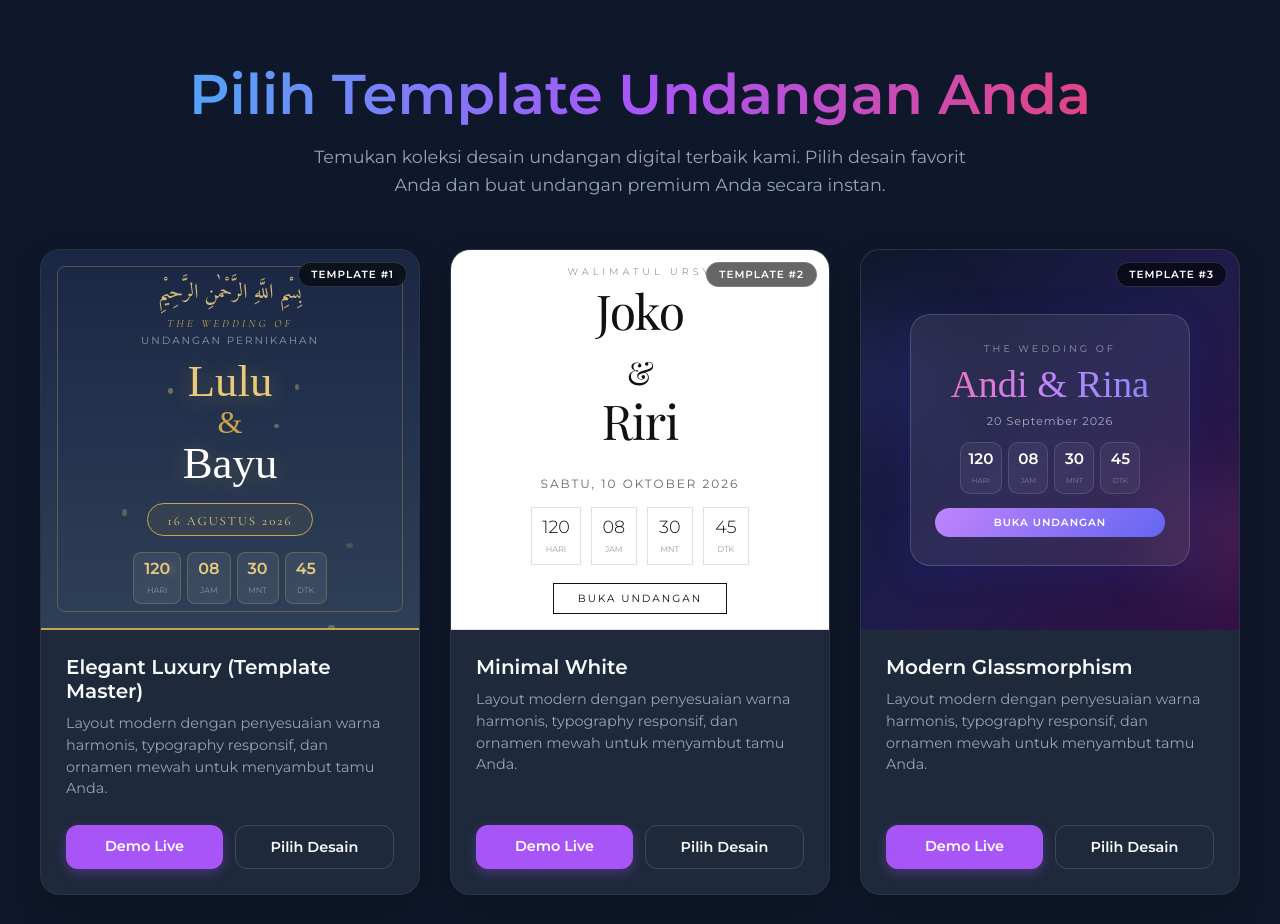
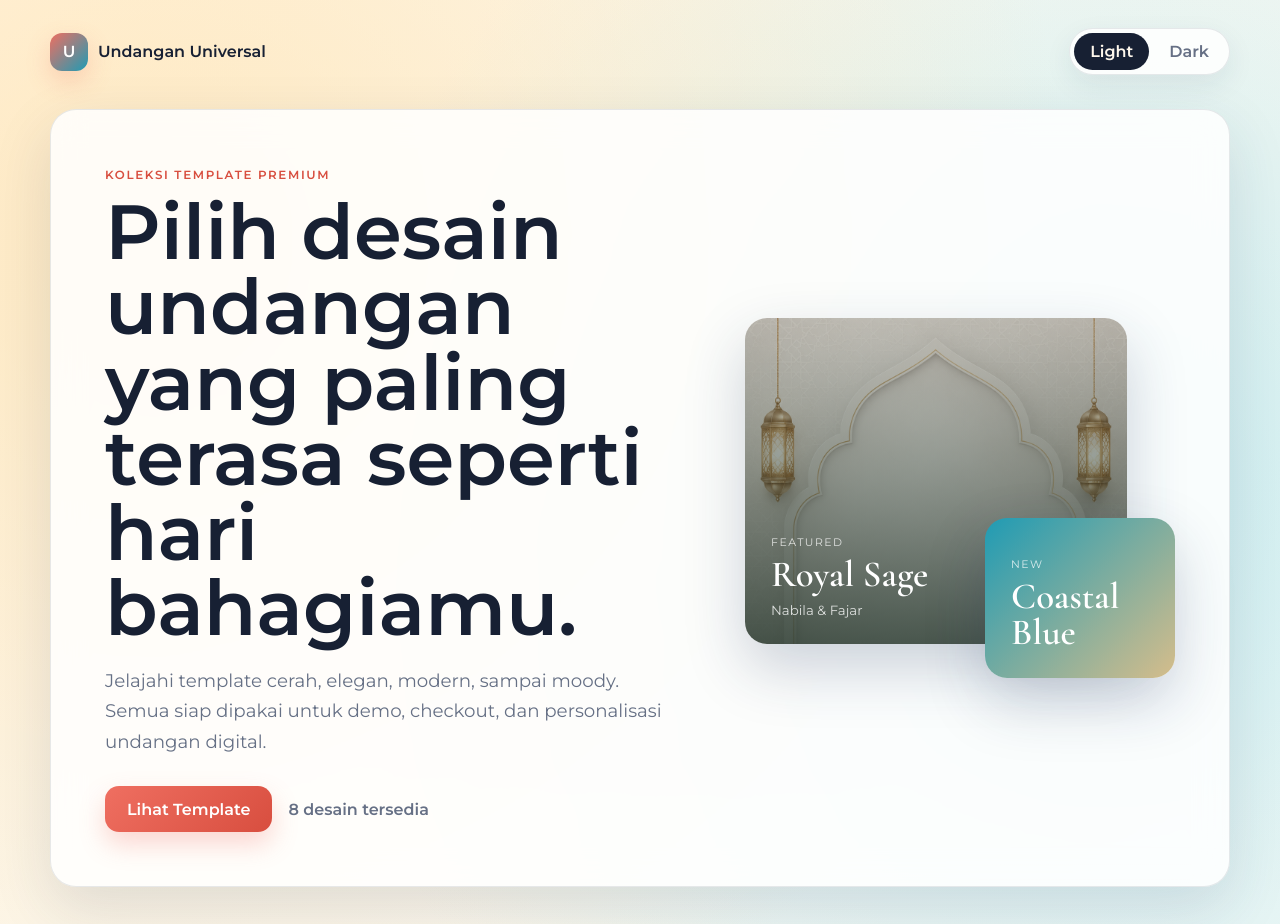
Before and after one commit to bayuwisnu92/undangan_universal, a React (Vite) app: page /templates in a window 1280 px wide. Shown: the top 924 px of the page. Built offline with nearby package versions, Linux system fonts and the light colour scheme; a web font is replaced by a local one.

Commit message:
menambahkan tema baru

```diff
--- a/src/index.css
+++ b/src/index.css
@@ -178,6 +178,338 @@ label {
   grid-template-columns: repeat(auto-fit, minmax(min(100%, 280px), 1fr)) !important;
 }
 
+.catalog-page {
+  --catalog-bg: #fff8ed;
+  --catalog-bg-soft: #f3fbff;
+  --catalog-surface: rgba(255, 255, 255, 0.86);
+  --catalog-surface-strong: #ffffff;
+  --catalog-text: #172033;
+  --catalog-muted: #667085;
+  --catalog-border: rgba(25, 38, 64, 0.1);
+  --catalog-primary: #ef6f61;
+  --catalog-primary-strong: #d84e3f;
+  --catalog-accent: #1f9bb4;
+  --catalog-shadow: 0 22px 60px rgba(31, 52, 92, 0.13);
+  --catalog-card-shadow: 0 16px 40px rgba(31, 52, 92, 0.11);
+
+  min-height: 100vh;
+  overflow: hidden;
+  background:
+    radial-gradient(circle at 12% 8%, rgba(255, 220, 156, 0.55), transparent 30%),
+    radial-gradient(circle at 86% 16%, rgba(116, 215, 232, 0.35), transparent 28%),
+    linear-gradient(135deg, var(--catalog-bg) 0%, var(--catalog-bg-soft) 100%);
+  color: var(--catalog-text);
+  font-family: Montserrat, system-ui, -apple-system, BlinkMacSystemFont, "Segoe UI", sans-serif;
+}
+
+.catalog-page[data-theme="dark"] {
+  --catalog-bg: #101827;
+  --catalog-bg-soft: #1c2434;
+  --catalog-surface: rgba(21, 31, 48, 0.82);
+  --catalog-surface-strong: #162033;
+  --catalog-text: #f8fafc;
+  --catalog-muted: #a7b3c7;
+  --catalog-border: rgba(255, 255, 255, 0.1);
+  --catalog-primary: #a855f7;
+  --catalog-primary-strong: #8b5cf6;
+  --catalog-accent: #38bdf8;
+  --catalog-shadow: 0 24px 70px rgba(0, 0, 0, 0.32);
+  --catalog-card-shadow: 0 18px 46px rgba(0, 0, 0, 0.28);
+
+  background:
+    radial-gradient(circle at 12% 8%, rgba(168, 85, 247, 0.24), transparent 30%),
+    radial-gradient(circle at 86% 16%, rgba(56, 189, 248, 0.16), transparent 28%),
+    linear-gradient(135deg, var(--catalog-bg) 0%, var(--catalog-bg-soft) 100%);
+}
+
+.catalog-shell {
+  width: min(1220px, 100%);
+  margin: 0 auto;
+  padding: 28px 20px 72px;
+}
+
+.catalog-topbar {
+  display: flex;
+  align-items: center;
+  justify-content: space-between;
+  gap: 16px;
+  margin-bottom: 34px;
+}
+
+.catalog-brand {
+  display: inline-flex;
+  align-items: center;
+  gap: 10px;
+  color: var(--catalog-text);
+  text-decoration: none;
+  font-weight: 800;
+}
+
+.catalog-brand-mark {
+  width: 38px;
+  height: 38px;
+  display: inline-grid;
+  place-items: center;
+  border-radius: 12px;
+  background: linear-gradient(135deg, var(--catalog-primary), var(--catalog-accent));
+  color: #fff;
+  box-shadow: 0 10px 24px rgba(239, 111, 97, 0.24);
+}
+
+.theme-toggle {
+  display: inline-flex;
+  padding: 4px;
+  gap: 4px;
+  background: var(--catalog-surface);
+  border: 1px solid var(--catalog-border);
+  border-radius: 999px;
+  box-shadow: 0 10px 28px rgba(31, 52, 92, 0.08);
+}
+
+.theme-toggle button {
+  border: 0;
+  border-radius: 999px;
+  background: transparent;
+  color: var(--catalog-muted);
+  padding: 9px 16px;
+  font-weight: 700;
+  cursor: pointer;
+}
+
+.theme-toggle button.active {
+  background: var(--catalog-text);
+  color: var(--catalog-bg);
+}
+
+.catalog-hero {
+  display: grid;
+  grid-template-columns: minmax(0, 1fr) minmax(320px, 430px);
+  gap: clamp(28px, 5vw, 64px);
+  align-items: center;
+  min-height: 470px;
+  padding: clamp(28px, 5vw, 54px);
+  background: var(--catalog-surface);
+  border: 1px solid var(--catalog-border);
+  border-radius: 26px;
+  box-shadow: var(--catalog-shadow);
+  backdrop-filter: blur(16px);
+}
+
+.catalog-eyebrow {
+  display: inline-block;
+  color: var(--catalog-primary-strong);
+  text-transform: uppercase;
+  letter-spacing: 0.14em;
+  font-size: 0.74rem;
+  font-weight: 800;
+  margin-bottom: 12px;
+}
+
+.catalog-hero h1 {
+  max-width: 760px;
+  font-size: clamp(2.35rem, 6vw, 4.9rem);
+  line-height: 0.98;
+  letter-spacing: 0;
+  margin: 0 0 20px;
+  color: var(--catalog-text);
+}
+
+.catalog-hero p,
+.catalog-section-heading p,
+.catalog-card-content p {
+  color: var(--catalog-muted);
+  line-height: 1.7;
+}
+
+.catalog-hero p {
+  max-width: 650px;
+  font-size: clamp(1rem, 2vw, 1.14rem);
+}
+
+.catalog-hero-actions {
+  display: flex;
+  align-items: center;
+  flex-wrap: wrap;
+  gap: 16px;
+  margin-top: 28px;
+}
+
+.catalog-primary-action,
+.catalog-btn-primary {
+  background: linear-gradient(135deg, var(--catalog-primary), var(--catalog-primary-strong));
+  color: #fff;
+  box-shadow: 0 12px 26px rgba(239, 111, 97, 0.28);
+}
+
+.catalog-primary-action {
+  display: inline-flex;
+  align-items: center;
+  justify-content: center;
+  min-height: 46px;
+  padding: 12px 22px;
+  border-radius: 14px;
+  text-decoration: none;
+  font-weight: 800;
+}
+
+.catalog-hero-actions span {
+  color: var(--catalog-muted);
+  font-weight: 700;
+}
+
+.catalog-hero-showcase {
+  position: relative;
+  min-height: 360px;
+}
+
+.showcase-card {
+  position: absolute;
+  display: flex;
+  flex-direction: column;
+  justify-content: end;
+  border-radius: 22px;
+  color: #fff;
+  padding: 26px;
+  overflow: hidden;
+  box-shadow: 0 24px 60px rgba(31, 52, 92, 0.22);
+}
+
+.showcase-card span {
+  text-transform: uppercase;
+  letter-spacing: 0.14em;
+  font-size: 0.68rem;
+  opacity: 0.78;
+}
+
+.showcase-card strong {
+  font-family: "Cormorant Garamond", Georgia, serif;
+  font-size: 2.3rem;
+  line-height: 1;
+  margin-top: 8px;
+}
+
+.showcase-card small {
+  margin-top: 8px;
+  opacity: 0.8;
+}
+
+.showcase-main {
+  inset: 0 48px 34px 0;
+  background:
+    linear-gradient(rgba(34, 51, 41, 0.2), rgba(34, 51, 41, 0.82)),
+    url('/bg-wedding.png') center top / cover;
+}
+
+.showcase-accent {
+  right: 0;
+  bottom: 0;
+  width: 190px;
+  height: 160px;
+  background: linear-gradient(135deg, #1f9bb4, #d5bd8b);
+}
+
+.catalog-section-heading {
+  display: flex;
+  align-items: end;
+  justify-content: space-between;
+  gap: 24px;
+  margin: 52px 0 24px;
+}
+
+.catalog-section-heading h2 {
+  font-size: clamp(1.8rem, 4vw, 2.8rem);
+  margin: 0;
+  color: var(--catalog-text);
+}
+
+.catalog-section-heading p {
+  max-width: 420px;
+}
+
+.catalog-grid {
+  gap: 28px !important;
+  margin-top: 20px;
+}
+
+.catalog-card {
+  background: var(--catalog-surface-strong);
+  border-radius: 22px;
+  overflow: hidden;
+  border: 1px solid var(--catalog-border);
+  box-shadow: var(--catalog-card-shadow);
+  transition: transform 0.25s ease, box-shadow 0.25s ease, border-color 0.25s ease;
+  text-align: left;
+  display: flex;
+  flex-direction: column;
+}
+
+.catalog-card:hover {
+  border-color: rgba(239, 111, 97, 0.34);
+  box-shadow: 0 26px 62px rgba(31, 52, 92, 0.18);
+}
+
+.catalog-page[data-theme="dark"] .catalog-card:hover {
+  border-color: rgba(168, 85, 247, 0.38);
+  box-shadow: 0 28px 70px rgba(0, 0, 0, 0.36);
+}
+
+.catalog-card-content {
+  padding: 24px;
+  display: flex;
+  flex-direction: column;
+  flex-grow: 1;
+}
+
+.catalog-card-content h3 {
+  font-size: 1.22rem;
+  font-weight: 800;
+  margin-bottom: 10px;
+  color: var(--catalog-text);
+}
+
+.catalog-card-content p {
+  font-size: 0.92rem;
+  margin-bottom: 24px;
+  flex-grow: 1;
+}
+
+.catalog-actions {
+  display: flex;
+  gap: 12px;
+}
+
+.catalog-btn {
+  flex: 1;
+  min-height: 46px;
+  display: inline-flex;
+  align-items: center;
+  justify-content: center;
+  padding: 12px 16px;
+  border-radius: 13px;
+  border: 1.5px solid transparent;
+  text-align: center;
+  text-decoration: none;
+  font-weight: 800;
+  font-size: 0.9rem;
+  cursor: pointer;
+  transition: transform 0.2s ease, border-color 0.2s ease, background 0.2s ease;
+}
+
+.catalog-btn:hover {
+  transform: translateY(-1px);
+}
+
+.catalog-btn-secondary {
+  background: transparent;
+  color: var(--catalog-text);
+  border-color: var(--catalog-border);
+}
+
+.catalog-btn-secondary:hover {
+  border-color: var(--catalog-primary);
+  background: rgba(239, 111, 97, 0.08);
+}
+
 @media (max-width: 860px) {
   .setup-shell {
     grid-template-columns: 1fr;
--- a/src/pages/TemplateCatalog.tsx
+++ b/src/pages/TemplateCatalog.tsx
@@ -1,9 +1,11 @@
-import React from 'react';
+import React, { useState } from 'react';
 import { useNavigate } from 'react-router-dom';
 import { TemplateRegistry } from '../templates/TemplateRegistry';
 
 export const TemplateCatalog: React.FC = () => {
   const navigate = useNavigate();
+  const [theme, setTheme] = useState<'light' | 'dark'>('light');
+  const isDark = theme === 'dark';
 
   const demoSlugs: Record<number, string> = {
     1: 'lulu-bayu',
@@ -282,64 +284,80 @@ export const TemplateCatalog: React.FC = () => {
   };
 
   return (
-    <div className="app-page catalog-page" style={{
-      backgroundColor: '#0f172a',
-      color: '#f8fafc',
-      minHeight: '100vh',
-      fontFamily: 'Montserrat, sans-serif',
-      padding: '60px 20px'
-    }}>
-      <div style={{ maxWidth: '1200px', margin: '0 auto', textAlign: 'center' }}>
-        <h1 style={{
-          fontSize: 'clamp(2.2rem, 5vw, 3.5rem)',
-          fontWeight: 700,
-          background: 'linear-gradient(to right, #38bdf8, #a855f7, #f43f5e)',
-          WebkitBackgroundClip: 'text',
-          WebkitTextFillColor: 'transparent',
-          marginBottom: '15px'
-        }}>
-          Pilih Template Undangan Anda
-        </h1>
-        <p style={{
-          color: '#94a3b8',
-          fontSize: '1.1rem',
-          maxWidth: '700px',
-          margin: '0 auto 50px',
-          lineHeight: 1.6
-        }}>
-          Temukan koleksi desain undangan digital terbaik kami. Pilih desain favorit Anda dan buat undangan premium Anda secara instan.
-        </p>
+    <div className="app-page catalog-page" data-theme={theme}>
+      <div className="catalog-shell">
+        <div className="catalog-topbar">
+          <a className="catalog-brand" href="/templates" aria-label="Kembali ke katalog template">
+            <span className="catalog-brand-mark">U</span>
+            <span>Undangan Universal</span>
+          </a>
 
-        <div className="responsive-card-grid" style={{
-          display: 'grid',
-          gridTemplateColumns: 'repeat(auto-fill, minmax(320px, 1fr))',
-          gap: '30px',
-          marginTop: '20px'
-        }}>
+          <div className="theme-toggle" aria-label="Pilih mode tampilan">
+            <button
+              type="button"
+              className={!isDark ? 'active' : ''}
+              onClick={() => setTheme('light')}
+            >
+              Light
+            </button>
+            <button
+              type="button"
+              className={isDark ? 'active' : ''}
+              onClick={() => setTheme('dark')}
+            >
+              Dark
+            </button>
+          </div>
+        </div>
+
+        <section className="catalog-hero">
+          <div className="catalog-hero-copy">
+            <span className="catalog-eyebrow">Koleksi template premium</span>
+            <h1>Pilih desain undangan yang paling terasa seperti hari bahagiamu.</h1>
+            <p>
+              Jelajahi template cerah, elegan, modern, sampai moody. Semua siap dipakai untuk demo,
+              checkout, dan personalisasi undangan digital.
+            </p>
+            <div className="catalog-hero-actions">
+              <a href="#template-list" className="catalog-primary-action">Lihat Template</a>
+              <span>{Object.keys(TemplateRegistry).length} desain tersedia</span>
+            </div>
+          </div>
+
+          <div className="catalog-hero-showcase" aria-hidden="true">
+            <div className="showcase-card showcase-main">
+              <span>Featured</span>
+              <strong>Royal Sage</strong>
+              <small>Nabila &amp; Fajar</small>
+            </div>
+            <div className="showcase-card showcase-accent">
+              <span>New</span>
+              <strong>Coastal Blue</strong>
+            </div>
+          </div>
+        </section>
+
+        <div className="catalog-section-heading" id="template-list">
+          <div>
+            <span className="catalog-eyebrow">Template undangan</span>
+            <h2>Siap dipilih dan dicoba</h2>
+          </div>
+          <p>Default tampilan halaman ini light, dan mode dark tetap tersedia lewat toggle di atas.</p>
+        </div>
+
+        <div className="responsive-card-grid catalog-grid">
           {Object.values(TemplateRegistry).map((template) => {
             const demoSlug = demoSlugs[template.id] || 'lulu-bayu';
 
             return (
               <div
                 key={template.id}
-                style={{
-                  background: '#1e293b',
-                  borderRadius: '20px',
-                  overflow: 'hidden',
-                  border: '1px solid rgba(255,255,255,0.05)',
-                  boxShadow: '0 10px 30px rgba(0,0,0,0.2)',
-                  transition: 'transform 0.3s ease, box-shadow 0.3s ease',
-                  textAlign: 'left',
-                  display: 'flex',
-                  flexDirection: 'column'
-                }}
+                className="catalog-card"
                 onMouseEnter={(e) => {
                   e.currentTarget.style.transform = 'translateY(-8px)';
-                  e.currentTarget.style.boxShadow = '0 25px 50px rgba(168,85,247,0.2)';
                 }}
                 onMouseLeave={(e) => {
                   e.currentTarget.style.transform = 'translateY(0)';
-                  e.currentTarget.style.boxShadow = '0 10px 30px rgba(0,0,0,0.2)';
                 }}
               >
                 {/* Template Hero Preview */}
@@ -368,53 +386,24 @@ export const TemplateCatalog: React.FC = () => {
                 </div>
 
                 {/* Content */}
-                <div style={{ padding: '25px', display: 'flex', flexDirection: 'column', flexGrow: 1 }}>
-                  <h3 style={{ fontSize: '1.25rem', fontWeight: 600, marginBottom: '10px', color: '#f8fafc' }}>
-                    {template.name}
-                  </h3>
-                  <p style={{ color: '#94a3b8', fontSize: '0.9rem', lineHeight: 1.5, marginBottom: '25px', flexGrow: 1 }}>
+                <div className="catalog-card-content">
+                  <h3>{template.name}</h3>
+                  <p>
                     Layout modern dengan penyesuaian warna harmonis, typography responsif, dan ornamen mewah untuk menyambut tamu Anda.
                   </p>
 
-                  <div className="catalog-actions" style={{ display: 'flex', gap: '12px' }}>
+                  <div className="catalog-actions">
                     <a
                       href={`/${demoSlug}`}
                       target="_blank"
                       rel="noopener noreferrer"
-                      style={{
-                        flex: 1,
-                        padding: '12px 18px',
-                        backgroundColor: '#a855f7',
-                        color: 'white',
-                        textAlign: 'center',
-                        textDecoration: 'none',
-                        fontWeight: 600,
-                        fontSize: '0.9rem',
-                        borderRadius: '12px',
-                        boxShadow: '0 4px 12px rgba(168,85,247,0.3)',
-                        transition: 'opacity 0.2s'
-                      }}
-                      onMouseEnter={(e) => e.currentTarget.style.opacity = '0.9'}
-                      onMouseLeave={(e) => e.currentTarget.style.opacity = '1'}
+                      className="catalog-btn catalog-btn-primary"
                     >
                       Demo Live
                     </a>
                     <button
                       onClick={() => navigate(`/buy/${template.id}`)}
-                      style={{
-                        flex: 1,
-                        padding: '12px 18px',
-                        backgroundColor: 'transparent',
-                        color: '#f8fafc',
-                        border: '1.5px solid rgba(255,255,255,0.15)',
-                        fontWeight: 600,
-                        fontSize: '0.9rem',
-                        borderRadius: '12px',
-                        cursor: 'pointer',
-                        transition: 'border-color 0.2s'
-                      }}
-                      onMouseEnter={(e) => e.currentTarget.style.borderColor = 'white'}
-                      onMouseLeave={(e) => e.currentTarget.style.borderColor = 'rgba(255,255,255,0.15)'}
+                      className="catalog-btn catalog-btn-secondary"
                     >
                       Pilih Desain
                     </button>
```
